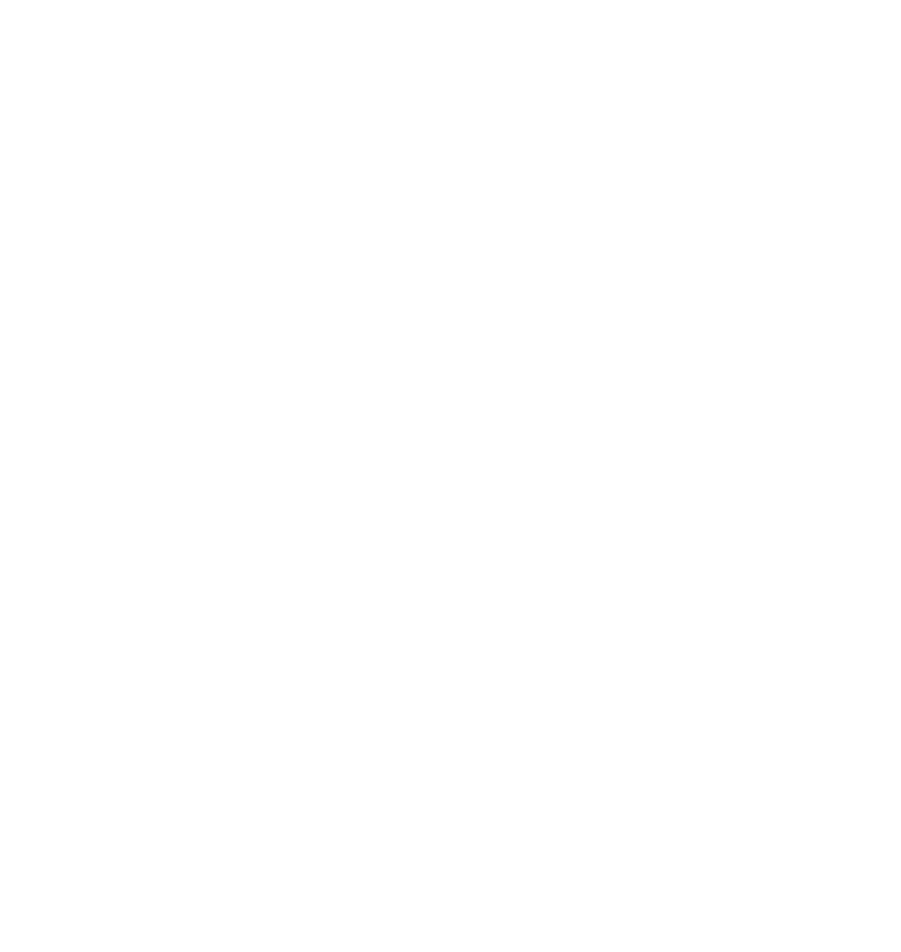
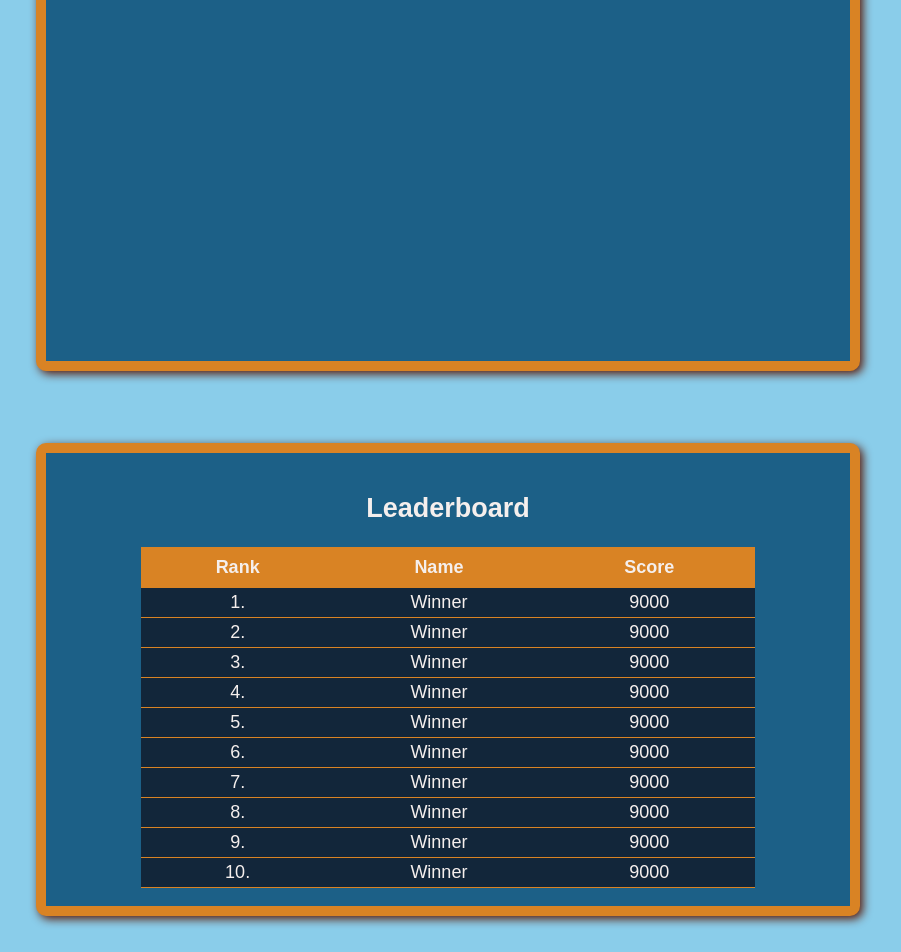
Before and after one commit to kayjinyi/star-arcade, a React (Create React App) app: page /about in a window 1280 px wide. Shown: the part 901-1853 px from the top of the page, without its empty margins (192-1093 px from the left). Before the commit the page ends 800 px from the top, so only its background shows below. Built offline with nearby package versions, Linux system fonts and the light colour scheme.

Commit message:
additional layouts and styling

```diff
--- a/src/App.js
+++ b/src/App.js
@@ -3,12 +3,13 @@ import Navigation from './components/Navigation';
 import PageContainer from './components/PageContainer';
 import About from './components/pages/About';
 import Leaderboard from './components/pages/Leaderboard';
+import Home from './components/pages/Home';
 
 function App() {
   return (
     <div className="App">
       <Navigation/>
-      <PageContainer/>
+      <Home/>
       <About/>
       <Leaderboard/>
     </div>
--- a/src/components/Navigation.js
+++ b/src/components/Navigation.js
@@ -5,7 +5,7 @@ function Navigation() {
 
     return (
         <nav className="Navigation">
-            <h1>Cattle Drive</h1>
+            <h1>Arcade</h1>
             <ul>
                 <li><a href="/">Home</a></li>
                 <li><a href="/leaderboard">Leaderboard</a></li>
--- a/src/components/pages/About.js
+++ b/src/components/pages/About.js
@@ -5,6 +5,7 @@ function About() {
 
     return (
         <section className="About">
+            <h2>About Us</h2>
             <p>This is our About Us page</p>
         </section>
     )
--- a/src/components/pages/Home.js
+++ b/src/components/pages/Home.js
@@ -1,7 +1,11 @@
 import React from 'react';
+import PageContainer from '../PageContainer';
 
 function Home() {
 
+    return (
+        <PageContainer/>
+    )
 }
 
 export default Home;
--- a/src/components/pages/Leaderboard.js
+++ b/src/components/pages/Leaderboard.js
@@ -5,7 +5,68 @@ function Leaderboard() {
 
     return (
         <section className="Leaderboard">
-            <p>This is the leaderboard</p>
+            <h2>Leaderboard</h2>
+            <table className="ScoreTable">
+                <thead>
+                    <tr className="ScoreHeader">
+                        <th>Rank</th>
+                        <th>Name</th>
+                        <th>Score</th>
+                    </tr>
+                </thead>
+                <tbody>
+                    <tr>
+                        <td>1.</td>
+                        <td>Winner</td>
+                        <td>9000</td>
+                    </tr>
+                    <tr>
+                        <td>2.</td>
+                        <td>Winner</td>
+                        <td>9000</td>
+                    </tr>
+                    <tr>
+                        <td>3.</td>
+                        <td>Winner</td>
+                        <td>9000</td>
+                    </tr>
+                    <tr>
+                        <td>4.</td>
+                        <td>Winner</td>
+                        <td>9000</td>
+                    </tr>
+                    <tr>
+                        <td>5.</td>
+                        <td>Winner</td>
+                        <td>9000</td>
+                    </tr>
+                    <tr>
+                        <td>6.</td>
+                        <td>Winner</td>
+                        <td>9000</td>
+                    </tr>
+                    <tr>
+                        <td>7.</td>
+                        <td>Winner</td>
+                        <td>9000</td>
+                    </tr>
+                    <tr>
+                        <td>8.</td>
+                        <td>Winner</td>
+                        <td>9000</td>
+                    </tr>
+                    <tr>
+                        <td>9.</td>
+                        <td>Winner</td>
+                        <td>9000</td>
+                    </tr>
+                    <tr>
+                        <td>10.</td>
+                        <td>Winner</td>
+                        <td>9000</td>
+                    </tr>
+                </tbody>
+            </table>
         </section>
     )
 }
--- a/src/style/About.css
+++ b/src/style/About.css
@@ -1,3 +1,25 @@
 .About {
     background-color: var(--lightmain);
+    color: var(--whiteaccent);
+    border: 10px solid var(--lightaccent);
+    border-radius: 10px;
+    box-shadow: 3px 3px 10px 0 var(--darkaccent);
+    width: 60%;
+    min-width: 500px;
+    height: 60vh;
+    min-height: 300px;
+    margin-left: auto;
+    margin-right: auto;
+    margin-top: 2em;
+    margin-bottom: 2em;
+    text-align: center;
+    padding: 1em;
 }
+
+.About h2 {
+
+}
+
+.About p {
+
+}
--- a/src/style/CharacterSelect.css
+++ b/src/style/CharacterSelect.css
@@ -2,7 +2,7 @@
     border: 10px solid var(--lightaccent);
     border-radius: 10px;
     box-shadow: 4px 4px 10px 0 var(--darkaccent);
-    background-color: var(--darkmain);
+    background-color: var(--lightmain);
     width: 100%;
     height: 20%;
     display: flex;
--- a/src/style/Leaderboard.css
+++ b/src/style/Leaderboard.css
@@ -1,3 +1,51 @@
 .Leaderboard {
-    background-color: var(--darkaccent);
+    background-color: var(--lightmain);
+    color: var(--whiteaccent);
+    border: 10px solid var(--lightaccent);
+    border-radius: 10px;
+    box-shadow: 3px 3px 10px 0 var(--darkaccent);
+    width: 60%;
+    min-width: 500px;
+    height: auto;
+    min-height: fit-content;
+    margin-left: auto;
+    margin-right: auto;
+    margin-top: 2em;
+    margin-bottom: 2em;
+    text-align: center;
+    padding: 1em;
 }
+
+.Leaderboard h2 {
+
+}
+
+.Leaderboard table {
+    margin-left: auto;
+    margin-right: auto;
+    border-collapse: collapse;
+    width: 80%;
+    background-color: var(--darkmain);
+}
+
+.Leaderboard .ScoreHeader {
+    border: 0px solid var(--lightaccent);
+    border-radius: 10px;
+
+}
+
+.Leaderboard thead {
+    background-color: var(--lightaccent);
+}
+
+.Leaderboard thead th {
+    padding: 10px;
+}
+
+.Leaderboard tr {
+    border-bottom: 1px solid var(--lightaccent);
+}
+
+.Leaderboard td {
+    padding: 4px;
+}
--- a/src/style/Navigation.css
+++ b/src/style/Navigation.css
@@ -1,5 +1,5 @@
 .Navigation {
-    background-color: var(--lightmain);
+    background-color: var(--darkmain);
     width: 100%;
     flex-basis: 100%;
     margin: 0;
--- a/src/style/Score.css
+++ b/src/style/Score.css
@@ -2,7 +2,7 @@
     border: 10px solid var(--lightaccent);
     border-radius: 10px;
     box-shadow: 4px 4px 10px 0 var(--darkaccent);
-    background-color: var(--darkmain);
+    background-color: var(--lightmain);
     width: 100%;
     min-height: fit-content;
     height: 40%;
--- a/src/style/index.css
+++ b/src/style/index.css
@@ -1,10 +1,9 @@
 :root {
-    --darkmain: #2274A5;
-    --lightmain: #12263A;
-    --lightmainalt: #545C52;
+    --darkmain: #12263A;
+    --lightmain: #1C6087;
+    --pagebackground: #8ACDEA;
     --whiteaccent: #F5EFED;
     --darkaccent: #5A1807;
-    --darkaccentalt: #7B2D26;
     --lightaccent: #D98324;
 }
 
@@ -12,6 +11,7 @@ body {
     font-family: Arial, Helvetica, sans-serif;
     margin: 0;
     font-size: large;
+    background-color: var(--pagebackground);
 }
 
 .btn {
@@ -22,3 +22,7 @@ body {
     color: var(--whiteaccent);
     background-color: var(--lightaccent);
 }
+
+@media screen and (max-width: 480px){
+
+}
```
